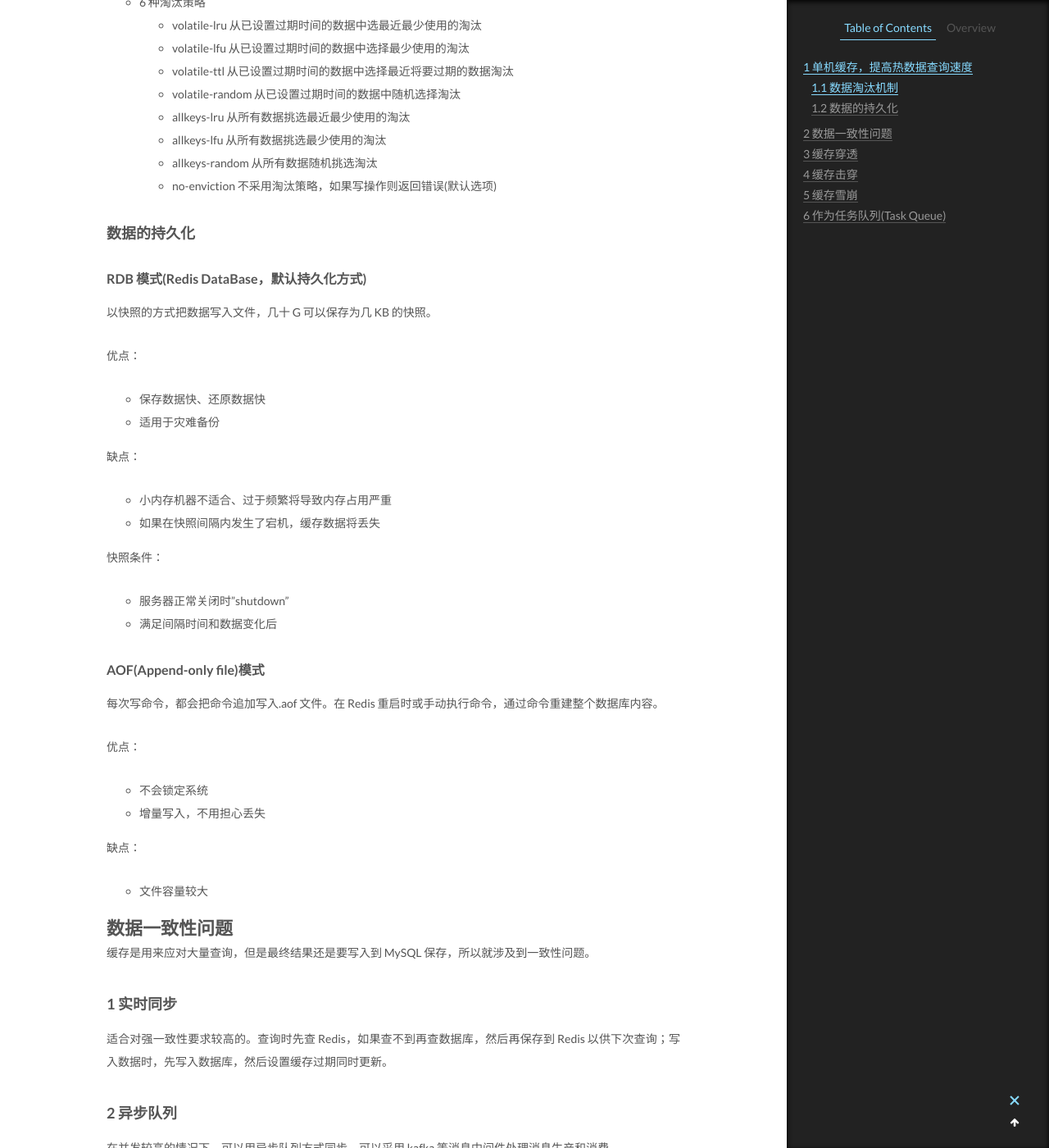
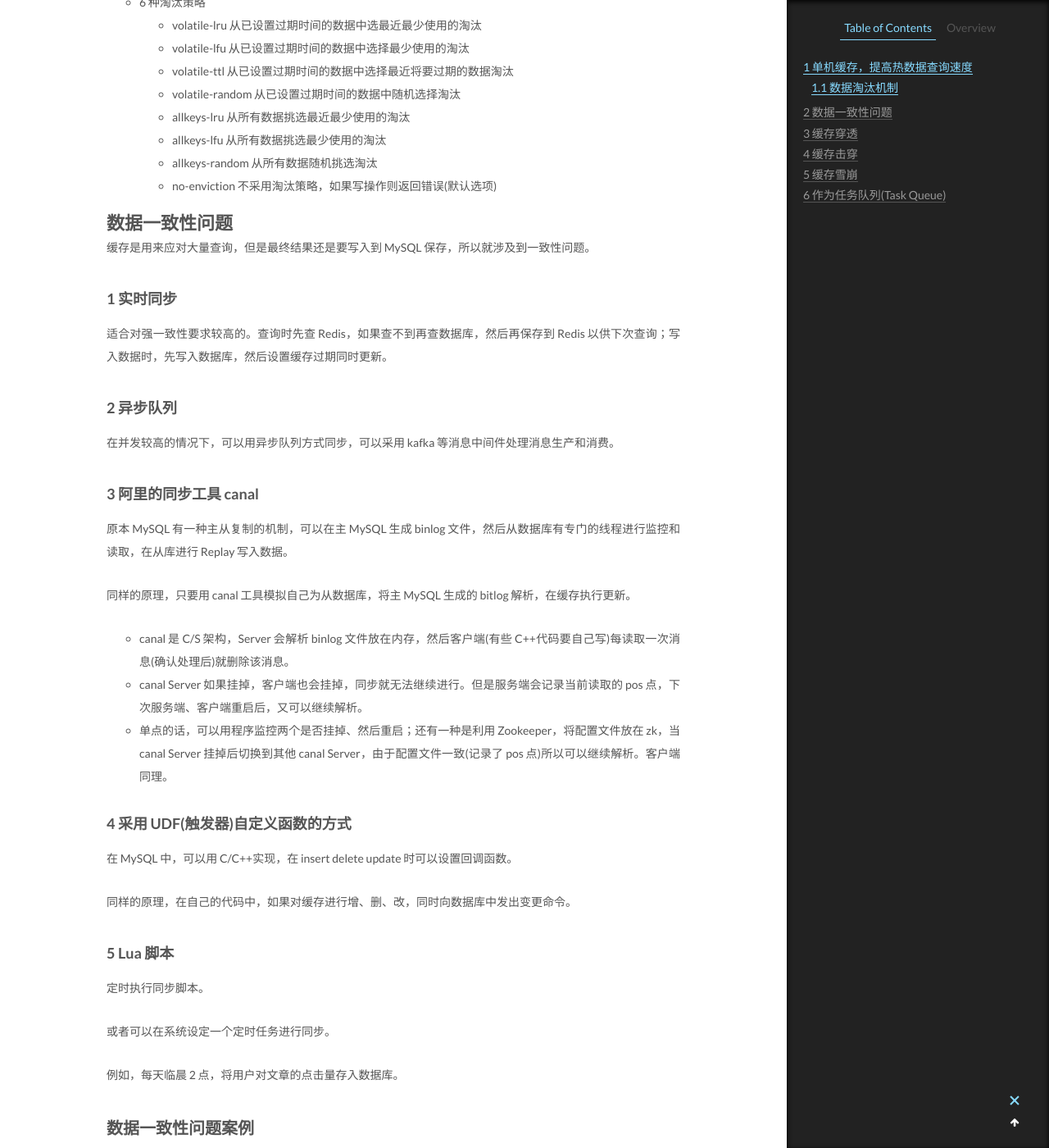
Before and after one commit to CodeHunter2006/CodeHunter2006.github.io, a Jekyll site: the page built from _posts/2019-01-26-Redis_Cache_Snowslide.md, in a window 1280 px wide and 1400 px high, scrolled down 778 px. Shown: the whole window at 82% size. Built offline with Jekyll 4.4.1, drawn with Linux system fonts in a browser that asks for light colours.

Commit message:
[doc]: add contents.

```diff
--- a/_posts/2019-01-26-Redis_Cache_Snowslide.md
+++ b/_posts/2019-01-26-Redis_Cache_Snowslide.md
@@ -25,40 +25,6 @@ tags: Redis Cache
   - allkeys-lfu 从所有数据挑选最少使用的淘汰
   - allkeys-random 从所有数据随机挑选淘汰
   - no-enviction 不采用淘汰策略，如果写操作则返回错误(默认选项)
-
-### 数据的持久化
-
-#### RDB 模式(Redis DataBase，默认持久化方式)
-
-以快照的方式把数据写入文件，几十 G 可以保存为几 KB 的快照。
-
-优点：
-
-- 保存数据快、还原数据快
-- 适用于灾难备份
-
-缺点：
-
-- 小内存机器不适合、过于频繁将导致内存占用严重
-- 如果在快照间隔内发生了宕机，缓存数据将丢失
-
-快照条件：
-
-- 服务器正常关闭时"shutdown"
-- 满足间隔时间和数据变化后
-
-#### AOF(Append-only file)模式
-
-每次写命令，都会把命令追加写入.aof 文件。在 Redis 重启时或手动执行命令，通过命令重建整个数据库内容。
-
-优点：
-
-- 不会锁定系统
-- 增量写入，不用担心丢失
-
-缺点：
-
-- 文件容量较大
 
 # 数据一致性问题
 
```
Also changed, not shown: _posts/2018-09-02-Go_goroutine.md (+5 -1 lines), _posts/2021-02-20-Go_map.md (added, +35 -0 lines), _posts/2021-02-22-Redis_Persistance.md (added, +109 -0 lines), assets/images/2021-02-22-Redis_Persistance_1.webp (added).
